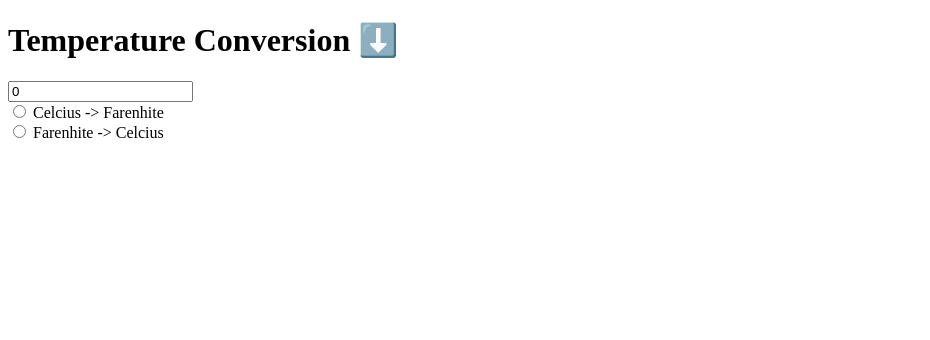
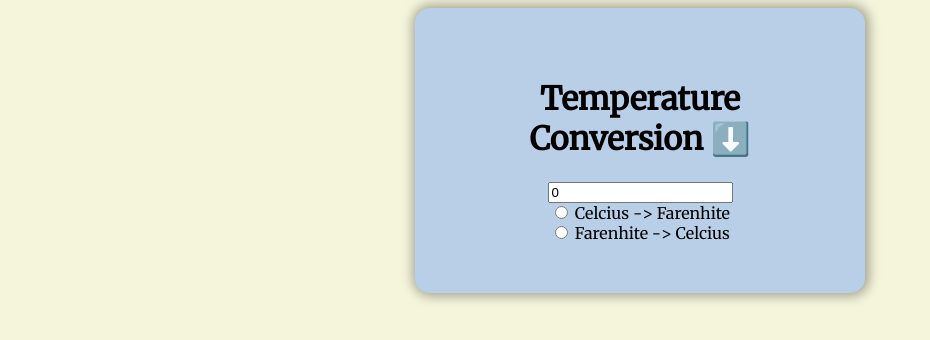
Before and after one commit to Sajjadalgburi/Temp-Calc, a plain HTML site: page index.html in a window 1280 px wide. Shown: the whole page, without its empty margins (0-930 px from the left). Drawn offline with Linux system fonts and the light colour scheme.

Commit message:
Adjusted content and adding style

```diff
--- a/assets/style.css
+++ b/assets/style.css
@@ -0,0 +1,21 @@
+@import url("https://fonts.googleapis.com/css2?family=Merriweather&display=swap");
+
+body {
+  background-color: beige;
+  font-family: "Merriweather", serif;
+  display: flex;
+  justify-content: center;
+  align-items: center;
+}
+
+form {
+  max-width: 350px;
+  margin: auto;
+  background-color: #b9cfe8;
+  text-align: center;
+  padding: 50px;
+  border-radius: 15px;
+  box-shadow: 1px 0px 12px 3px rgba(0, 0, 0, 0.35);
+  -webkit-box-shadow: 1px 0px 12px 3px rgba(0, 0, 0, 0.35);
+  -moz-box-shadow: 1px 0px 12px 3px rgba(0, 0, 0, 0.35);
+}
--- a/index.html
+++ b/index.html
@@ -7,6 +7,7 @@
     <link rel="stylesheet" href="assets/style.css" />
   </head>
   <body>
+    <div class="content">
       <form>
         <h1>Temperature Conversion ⬇️</h1>
         <input type="number" value="0" id="userInput" /><br />
@@ -17,6 +18,7 @@
         <input type="radio" id="toCelcius" name="unit" />
         <label for="toCelcius">Farenhite -> Celcius</label>
       </form>
+    </div>
 
     <script src="assets/script.js"></script>
   </body>
```
Lines whose indentation alone changed are shown as unchanged.
